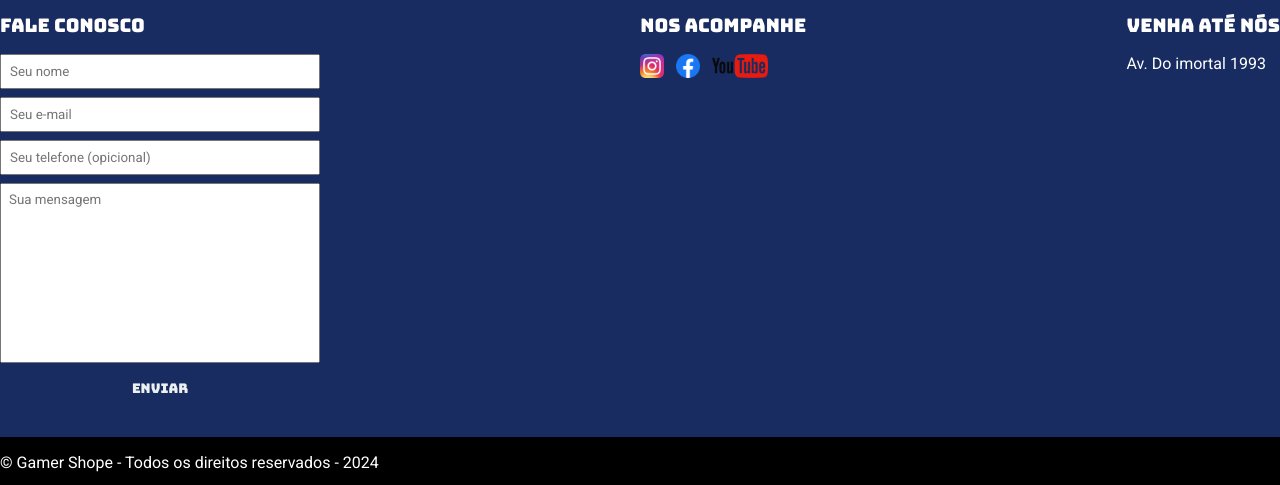
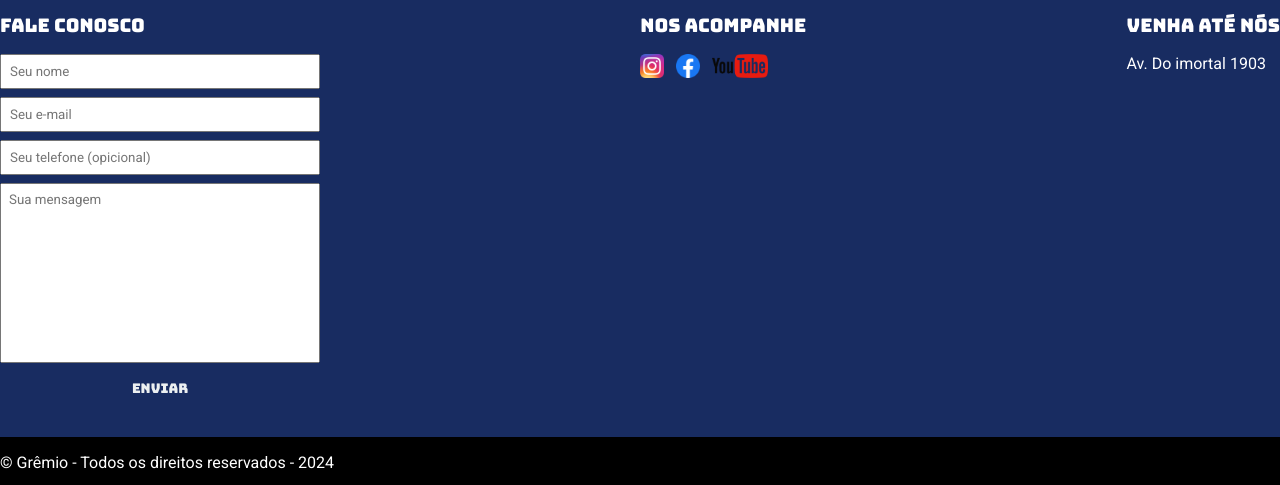
Before and after one commit to Estevaoodev/site_meutime, a plain HTML site: page index.html in a window 1280 px wide. Shown: the part 672-1157 px from the top of the page. Drawn offline with Linux system fonts and the light colour scheme.

Commit message:
commit inicial

```diff
--- a/index.html
+++ b/index.html
@@ -79,7 +79,7 @@
                 <div>
                     <h3>Venha até nós</h3>
                     <p>
-                        Av. Do imortal 1993
+                        Av. Do imortal 1903
                     </p>
                 </div>
             </div>
@@ -88,7 +88,7 @@
     <footer>
         <div class="container">
             <p>
-                &copy; Gamer Shope - Todos os direitos reservados - 2024
+                &copy; Grêmio - Todos os direitos reservados - 2024
             </p>
         </div>
     </footer>
```
